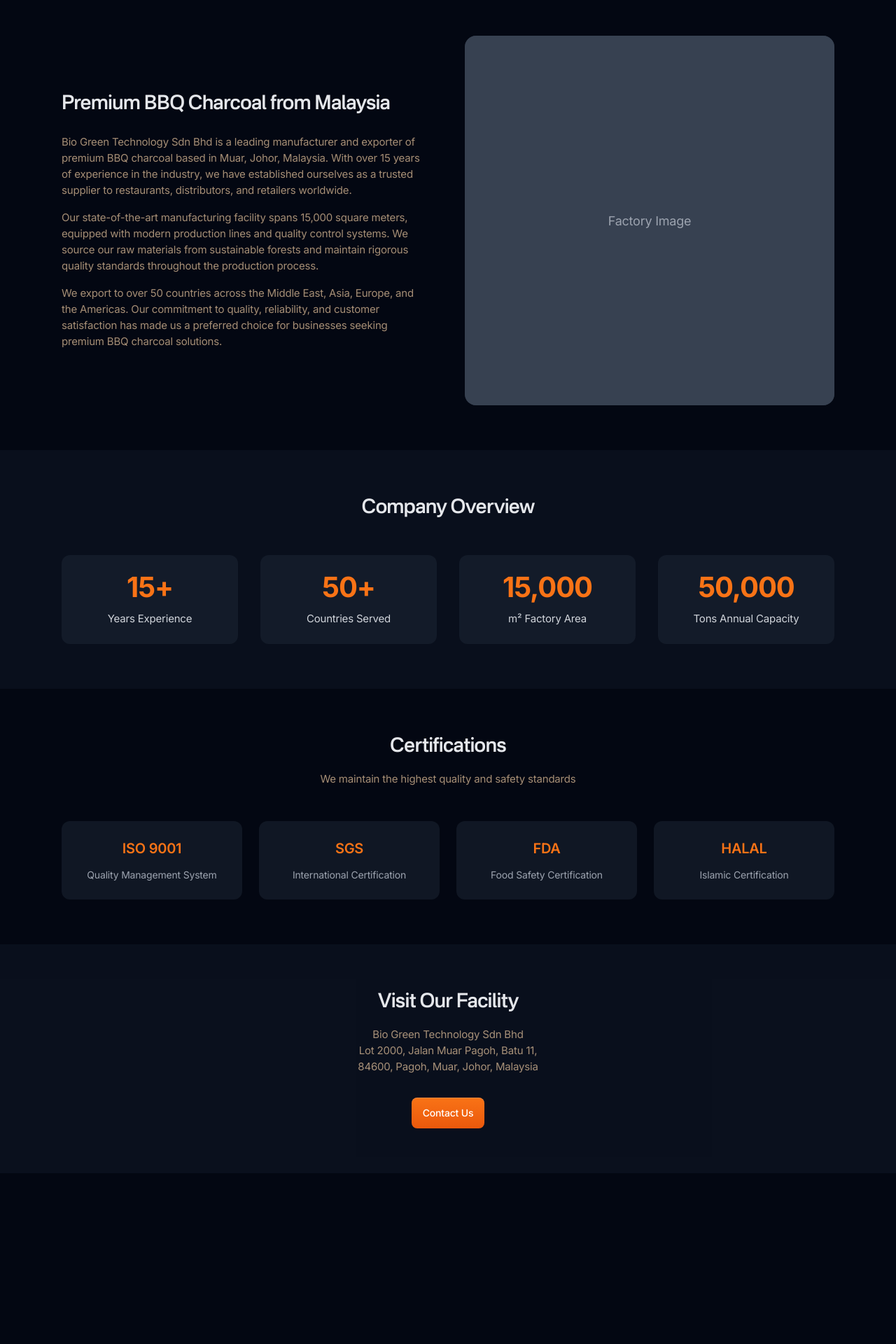
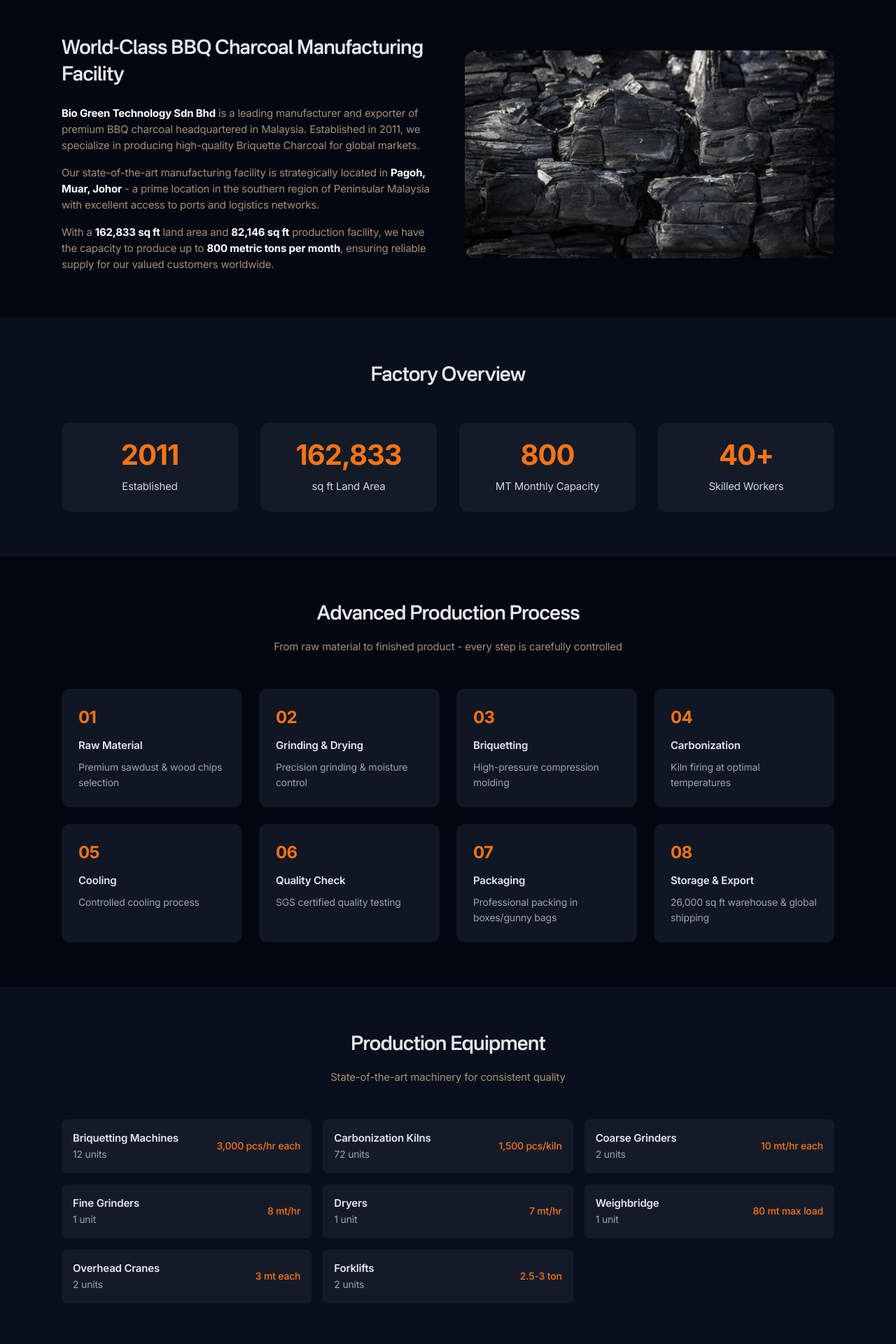
Before and after one commit to harrison-chao/bbqcharcoal-website, a Next.js app: page /about in a window 1280 px wide. Shown: the part 380-2300 px from the top of the page at 70% size. Before the commit the page ends 2056 px from the top, so only its background shows below. Built offline with nearby package versions, Linux system fonts and the light colour scheme.

Commit message:
Add factory details from inspection report - 14+ years, 800MT capacity, advanced equipment

```diff
--- a/app/about/page.tsx
+++ b/app/about/page.tsx
@@ -2,6 +2,9 @@
   title: "About Us | Bio Green Technology - Malaysia BBQ Charcoal Manufacturer",
   description: "Learn about Bio Green Technology - 15+ years experience, ISO/SGS/FDA/HALAL certified BBQ charcoal manufacturer in Muar, Johor, Malaysia.",
 };
+
+import Image from "next/image";
+import FactoryImg from "@/public/images/charcoal-5673897.jpg";
 
 export default function AboutPage() {
   return (
@@ -13,7 +16,7 @@
               About Us
             </h1>
             <p className="mx-auto max-w-2xl text-lg text-orange-200/65">
-              Your trusted partner for premium BBQ charcoal since 2008
+              Your trusted partner for premium BBQ charcoal since 2011
             </p>
           </div>
         </div>
@@ -24,24 +27,27 @@
           <div className="grid gap-12 lg:grid-cols-2 lg:items-center">
             <div>
               <h2 className="mb-6 font-nacelle text-3xl font-semibold text-gray-200">
-                Premium BBQ Charcoal from Malaysia
+                World-Class BBQ Charcoal Manufacturing Facility
               </h2>
               <div className="space-y-4 text-orange-200/65">
                 <p>
-                  Bio Green Technology Sdn Bhd is a leading manufacturer and exporter of premium BBQ charcoal based in Muar, Johor, Malaysia. With over 15 years of experience in the industry, we have established ourselves as a trusted supplier to restaurants, distributors, and retailers worldwide.
+                  <strong className="text-white">Bio Green Technology Sdn Bhd</strong> is a leading manufacturer and exporter of premium BBQ charcoal headquartered in Malaysia. Established in 2011, we specialize in producing high-quality Briquette Charcoal for global markets.
                 </p>
                 <p>
-                  Our state-of-the-art manufacturing facility spans 15,000 square meters, equipped with modern production lines and quality control systems. We source our raw materials from sustainable forests and maintain rigorous quality standards throughout the production process.
+                  Our state-of-the-art manufacturing facility is strategically located in <strong className="text-white">Pagoh, Muar, Johor</strong> - a prime location in the southern region of Peninsular Malaysia with excellent access to ports and logistics networks.
                 </p>
                 <p>
-                  We export to over 50 countries across the Middle East, Asia, Europe, and the Americas. Our commitment to quality, reliability, and customer satisfaction has made us a preferred choice for businesses seeking premium BBQ charcoal solutions.
+                  With a <strong className="text-white">162,833 sq ft</strong> land area and <strong className="text-white">82,146 sq ft</strong> production facility, we have the capacity to produce up to <strong className="text-white">800 metric tons per month</strong>, ensuring reliable supply for our valued customers worldwide.
                 </p>
               </div>
             </div>
-            <div className="aspect-square relative overflow-hidden rounded-2xl bg-gray-800">
-              <div className="absolute inset-0 flex items-center justify-center bg-gray-700 text-gray-400">
-                <span className="text-lg">Factory Image</span>
-              </div>
+            <div className="relative aspect-video overflow-hidden rounded-2xl bg-gray-800">
+              <Image
+                src={FactoryImg}
+                alt="Bio Green Technology Factory"
+                fill
+                className="object-cover"
+              />
             </div>
           </div>
         </div>
@@ -50,24 +56,24 @@
       <section className="py-16 bg-gray-900/50">
         <div className="mx-auto max-w-6xl px-4 sm:px-6">
           <div className="mb-12 text-center">
-            <h2 className="font-nacelle text-3xl font-semibold text-gray-200">Company Overview</h2>
+            <h2 className="font-nacelle text-3xl font-semibold text-gray-200">Factory Overview</h2>
           </div>
           <div className="grid gap-8 sm:grid-cols-2 lg:grid-cols-4">
             <div className="rounded-xl bg-gray-800/50 p-6 text-center">
-              <div className="mb-3 text-4xl font-bold text-orange-500">15+</div>
-              <div className="text-gray-300">Years Experience</div>
+              <div className="mb-3 text-4xl font-bold text-orange-500">2011</div>
+              <div className="text-gray-300">Established</div>
             </div>
             <div className="rounded-xl bg-gray-800/50 p-6 text-center">
-              <div className="mb-3 text-4xl font-bold text-orange-500">50+</div>
-              <div className="text-gray-300">Countries Served</div>
+              <div className="mb-3 text-4xl font-bold text-orange-500">162,833</div>
+              <div className="text-gray-300">sq ft Land Area</div>
             </div>
             <div className="rounded-xl bg-gray-800/50 p-6 text-center">
-              <div className="mb-3 text-4xl font-bold text-orange-500">15,000</div>
-              <div className="text-gray-300">m² Factory Area</div>
+              <div className="mb-3 text-4xl font-bold text-orange-500">800</div>
+              <div className="text-gray-300">MT Monthly Capacity</div>
             </div>
             <div className="rounded-xl bg-gray-800/50 p-6 text-center">
-              <div className="mb-3 text-4xl font-bold text-orange-500">50,000</div>
-              <div className="text-gray-300">Tons Annual Capacity</div>
+              <div className="mb-3 text-4xl font-bold text-orange-500">40+</div>
+              <div className="text-gray-300"> Skilled Workers</div>
             </div>
           </div>
         </div>
@@ -76,19 +82,78 @@
       <section className="py-16">
         <div className="mx-auto max-w-6xl px-4 sm:px-6">
           <div className="mb-12 text-center">
-            <h2 className="font-nacelle text-3xl font-semibold text-gray-200">Certifications</h2>
-            <p className="mt-4 text-orange-200/65">We maintain the highest quality and safety standards</p>
+            <h2 className="font-nacelle text-3xl font-semibold text-gray-200">Advanced Production Process</h2>
+            <p className="mt-4 text-orange-200/65">From raw material to finished product - every step is carefully controlled</p>
           </div>
           <div className="grid gap-6 sm:grid-cols-2 lg:grid-cols-4">
             {[
-              { name: "ISO 9001", desc: "Quality Management System" },
-              { name: "SGS", desc: "International Certification" },
-              { name: "FDA", desc: "Food Safety Certification" },
-              { name: "HALAL", desc: "Islamic Certification" },
+              { step: "01", title: "Raw Material", desc: "Premium sawdust & wood chips selection" },
+              { step: "02", title: "Grinding & Drying", desc: "Precision grinding & moisture control" },
+              { step: "03", title: "Briquetting", desc: "High-pressure compression molding" },
+              { step: "04", title: "Carbonization", desc: "Kiln firing at optimal temperatures" },
+              { step: "05", title: "Cooling", desc: "Controlled cooling process" },
+              { step: "06", title: "Quality Check", desc: "SGS certified quality testing" },
+              { step: "07", title: "Packaging", desc: "Professional packing in boxes/gunny bags" },
+              { step: "08", title: "Storage & Export", desc: "26,000 sq ft warehouse & global shipping" },
+            ].map((item, i) => (
+              <div key={i} className="relative rounded-xl bg-gray-800/50 p-6">
+                <div className="mb-3 text-2xl font-bold text-orange-500">{item.step}</div>
+                <h3 className="mb-2 font-semibold text-gray-200">{item.title}</h3>
+                <p className="text-sm text-gray-400">{item.desc}</p>
+              </div>
+            ))}
+          </div>
+        </div>
+      </section>
+
+      <section className="py-16 bg-gray-900/50">
+        <div className="mx-auto max-w-6xl px-4 sm:px-6">
+          <div className="mb-12 text-center">
+            <h2 className="font-nacelle text-3xl font-semibold text-gray-200">Production Equipment</h2>
+            <p className="mt-4 text-orange-200/65">State-of-the-art machinery for consistent quality</p>
+          </div>
+          <div className="grid gap-4 sm:grid-cols-2 lg:grid-cols-3">
+            {[
+              { name: "Briquetting Machines", qty: "12 units", capacity: "3,000 pcs/hr each" },
+              { name: "Carbonization Kilns", qty: "72 units", capacity: "1,500 pcs/kiln" },
+              { name: "Coarse Grinders", qty: "2 units", capacity: "10 mt/hr each" },
+              { name: "Fine Grinders", qty: "1 unit", capacity: "8 mt/hr" },
+              { name: "Dryers", qty: "1 unit", capacity: "7 mt/hr" },
+              { name: "Weighbridge", qty: "1 unit", capacity: "80 mt max load" },
+              { name: "Overhead Cranes", qty: "2 units", capacity: "3 mt each" },
+              { name: "Forklifts", qty: "2 units", capacity: "2.5-3 ton" },
+            ].map((item, i) => (
+              <div key={i} className="flex items-center justify-between rounded-lg bg-gray-800/50 p-4">
+                <div>
+                  <div className="font-semibold text-gray-200">{item.name}</div>
+                  <div className="text-sm text-gray-400">{item.qty}</div>
+                </div>
+                <div className="text-right">
+                  <div className="text-sm font-medium text-orange-500">{item.capacity}</div>
+                </div>
+              </div>
+            ))}
+          </div>
+        </div>
+      </section>
+
+      <section className="py-16">
+        <div className="mx-auto max-w-6xl px-4 sm:px-6">
+          <div className="mb-12 text-center">
+            <h2 className="font-nacelle text-3xl font-semibold text-gray-200">Certifications & Quality Standards</h2>
+            <p className="mt-4 text-orange-200/65">Internationally recognized certifications for peace of mind</p>
+          </div>
+          <div className="grid gap-6 sm:grid-cols-2 lg:grid-cols-4">
+            {[
+              { name: "PEFC CoC", desc: "Chain of Custody Certification", cert: "CSIM-PEFC-CoC-0020" },
+              { name: "SGS Tested", desc: "International Quality Testing", cert: "Regular lab testing" },
+              { name: "MITI Licensed", desc: "Ministry of International Trade & Industry", cert: "Manufacturing License" },
+              { name: "Local Authority", desc: "Muar Municipal License", cert: "Factory Operating License" },
             ].map((cert, i) => (
               <div key={i} className="rounded-xl bg-gray-800/50 p-6 text-center">
                 <div className="mb-3 text-xl font-semibold text-orange-500">{cert.name}</div>
-                <div className="text-sm text-gray-400">{cert.desc}</div>
+                <div className="text-sm text-gray-300">{cert.desc}</div>
+                <div className="mt-2 text-xs text-gray-500">{cert.cert}</div>
               </div>
             ))}
           </div>
@@ -97,18 +162,54 @@
 
       <section className="py-16 bg-gray-900/50">
         <div className="mx-auto max-w-4xl px-4 text-center sm:px-6">
+          <h2 className="mb-4 font-nacelle text-3xl font-semibold text-gray-200">Quality Assurance</h2>
+          <p className="mb-8 text-orange-200/65">
+            Our commitment to quality is unwavering. We implement rigorous quality control measures at every stage of production.
+          </p>
+          <div className="grid gap-4 sm:grid-cols-2">
+            {[
+              "SGS Laboratory quality testing multiple times per year",
+              "Daily weight and density checks on all products",
+              "Metal detectors to remove foreign matter",
+              "Cyclone system to prevent dust explosions",
+              "Closed production space to reduce contamination",
+              "Professional fire protection system installed",
+              "Regular equipment maintenance and calibration",
+              "Comprehensive PPE for all workers",
+            ].map((item, i) => (
+              <div key={i} className="flex items-center gap-2 text-left text-gray-300">
+                <svg className="h-5 w-5 shrink-0 fill-orange-500" viewBox="0 0 16 16">
+                  <path d="M13.78 4.22a.75.75 0 010 1.06l-7.25 7.25a.75.75 0 01-1.06 0L2.22 9.28a.75.75 0 011.06-1.06L6 10.94l6.72-6.72a.75.75 0 011.06 0z" />
+                </svg>
+                {item}
+              </div>
+            ))}
+          </div>
+        </div>
+      </section>
+
+      <section className="py-16">
+        <div className="mx-auto max-w-4xl px-4 text-center sm:px-6">
           <h2 className="mb-4 font-nacelle text-3xl font-semibold text-gray-200">Visit Our Facility</h2>
           <p className="mb-8 text-orange-200/65">
-            Bio Green Technology Sdn Bhd<br />
+            <strong className="text-white">Bio Green Technology Sdn Bhd</strong><br />
             Lot 2000, Jalan Muar Pagoh, Batu 11,<br />
             84600, Pagoh, Muar, Johor, Malaysia
           </p>
-          <a
-            href="/contact"
-            className="btn bg-gradient-to-t from-orange-600 to-orange-500 bg-[length:100%_100%] bg-[bottom] text-white shadow-[inset_0px_1px_0px_0px_theme(colors.white/.16)] hover:bg-[length:100%_150%]"
-          >
-            Contact Us
-          </a>
+          <div className="flex flex-col gap-4 sm:flex-row sm:justify-center">
+            <a
+              href="/contact"
+              className="btn bg-gradient-to-t from-orange-600 to-orange-500 bg-[length:100%_100%] bg-[bottom] text-white shadow-[inset_0px_1px_0px_0px_theme(colors.white/.16)] hover:bg-[length:100%_150%]"
+            >
+              Schedule a Visit
+            </a>
+            <a
+              href="/products"
+              className="btn relative w-full bg-gradient-to-b from-gray-800 to-gray-800/60 bg-[length:100%_100%] bg-[bottom] text-gray-300 before:pointer-events-none before:absolute before:inset-0 before:rounded-[inherit] before:border before:border-transparent before:[background:linear-gradient(to_right,theme(colors.gray.800),theme(colors.gray.700),theme(colors.gray.800))_border-box] before:[mask-composite:exclude_!important] before:[mask:linear-gradient(white_0_0)_padding-box,_linear-gradient(white_0_0)] hover:bg-[length:100%_150%] sm:w-auto"
+            >
+              View Products
+            </a>
+          </div>
         </div>
       </section>
     </main>
--- a/components/features.tsx
+++ b/components/features.tsx
@@ -1,7 +1,6 @@
 import Image from "next/image";
 import BlurredShapeGray from "@/public/images/blurred-shape-gray.svg";
 import BlurredShape from "@/public/images/blurred-shape.svg";
-import FeaturesImage from "@/public/images/features.png";
 
 export default function Features() {
   return (
@@ -42,16 +41,15 @@
               Premium Quality, Global Export
             </h2>
             <p className="text-lg text-orange-200/65">
-              We are a trusted BBQ charcoal supplier with over 15 years of experience exporting high-quality charcoal to restaurants, distributors, and retailers worldwide.
+              We are a trusted BBQ charcoal supplier with over 14 years of experience exporting high-quality charcoal to restaurants, distributors, and retailers worldwide.
             </p>
           </div>
           <div className="mx-auto grid max-w-sm gap-12 sm:max-w-none sm:grid-cols-2 md:gap-x-14 md:gap-y-16 lg:grid-cols-3">
             <article>
               <svg
-                className="mb-3 fill-orange-500"
+                className="mb-3 h-10 w-10 fill-orange-500"
                 xmlns="http://www.w3.org/2000/svg"
-                width={24}
-                height={24}
+                viewBox="0 0 24 24"
               >
                 <path d="M12 2L2 7l10 5 10-5-10-5zM2 17l10 5 10-5M2 12l10 5 10-5" />
               </svg>
@@ -64,60 +62,56 @@
             </article>
             <article>
               <svg
-                className="mb-3 fill-orange-500"
+                className="mb-3 h-10 w-10 fill-orange-500"
                 xmlns="http://www.w3.org/2000/svg"
-                width={24}
-                height={24}
+                viewBox="0 0 24 24"
               >
                 <path d="M12 22s8-4 8-10V5l-8-3-8 3v7c0 6 8 10 8 10z" />
               </svg>
               <h3 className="mb-1 font-nacelle text-[1rem] font-semibold text-gray-200">
-                International Certifications
+                Certified Factory
               </h3>
               <p className="text-orange-200/65">
-                ISO 9001, SGS, FDA, and HALAL certified. We meet all international standards for food-grade charcoal products.
+                PEFC CoC certified manufacturing facility. ISO quality management system. SGS tested products.
               </p>
             </article>
             <article>
               <svg
-                className="mb-3 fill-orange-500"
+                className="mb-3 h-10 w-10 fill-orange-500"
                 xmlns="http://www.w3.org/2000/svg"
-                width={24}
-                height={24}
+                viewBox="0 0 24 24"
               >
                 <path d="M21 10c0 7-9 13-9 13s-9-6-9-13a9 9 0 0 1 18 0z" />
                 <circle cx="12" cy="10" r="3" />
               </svg>
               <h3 className="mb-1 font-nacelle text-[1rem] font-semibold text-gray-200">
-                Global Shipping
+                Strategic Location
               </h3>
               <p className="text-orange-200/65">
-                Exporting to 50+ countries including UAE, Saudi Arabia, USA, Australia, and European markets. FOB and CIF terms available.
+                Located in Johor, Malaysia with easy access to major ports. Exporting to 50+ countries worldwide.
               </p>
             </article>
             <article>
               <svg
-                className="mb-3 fill-orange-500"
+                className="mb-3 h-10 w-10 fill-orange-500"
                 xmlns="http://www.w3.org/2000/svg"
-                width={24}
-                height={24}
+                viewBox="0 0 24 24"
               >
                 <path d="M20 21v-2a4 4 0 0 0-4-4H8a4 4 0 0 0-4 4v2" />
                 <circle cx="12" cy="7" r="4" />
               </svg>
               <h3 className="mb-1 font-nacelle text-[1rem] font-semibold text-gray-200">
-                15+ Years Experience
+                14+ Years Experience
               </h3>
               <p className="text-orange-200/65">
-                Since 2008, we have been manufacturing and exporting premium BBQ charcoal from our facility in Muar, Johor, Malaysia.
+                Since 2011, we have been manufacturing and exporting premium BBQ charcoal from our facility in Muar, Johor.
               </p>
             </article>
             <article>
               <svg
-                className="mb-3 fill-orange-500"
+                className="mb-3 h-10 w-10 fill-orange-500"
                 xmlns="http://www.w3.org/2000/svg"
-                width={24}
-                height={24}
+                viewBox="0 0 24 24"
               >
                 <rect x="1" y="3" width="15" height="13" />
                 <polygon points="16 8 20 8 23 11 23 16 16 16 16 8" />
@@ -125,18 +119,17 @@
                 <circle cx="18.5" cy="18.5" r="2.5" />
               </svg>
               <h3 className="mb-1 font-nacelle text-[1rem] font-semibold text-gray-200">
-                Fast Delivery
+                Large Capacity
               </h3>
               <p className="text-orange-200/65">
-                Sample shipment within 7 days. Full container orders shipped within 2-3 weeks. Reliable logistics partners worldwide.
+                800 MT monthly production capacity with 82,146 sq ft manufacturing facility. 12 briquetting machines.
               </p>
             </article>
             <article>
               <svg
-                className="mb-3 fill-orange-500"
+                className="mb-3 h-10 w-10 fill-orange-500"
                 xmlns="http://www.w3.org/2000/svg"
-                width={24}
-                height={24}
+                viewBox="0 0 24 24"
               >
                 <path d="M4 4h16c1.1 0 2 .9 2 2v12c0 1.1-.9 2-2 2H4c-1.1 0-2-.9-2-2V6c0-1.1.9-2 2-2z" />
                 <polyline points="22,6 12,13 2,6" />
@@ -145,7 +138,7 @@
                 24/7 Support
               </h3>
               <p className="text-orange-200/65">
-                Responsive customer service with inquiry response within 24 hours. Dedicated account managers for bulk orders.
+                Responsive customer service with inquiry response within 24 hours. Dedicated account managers.
               </p>
             </article>
           </div>
```
